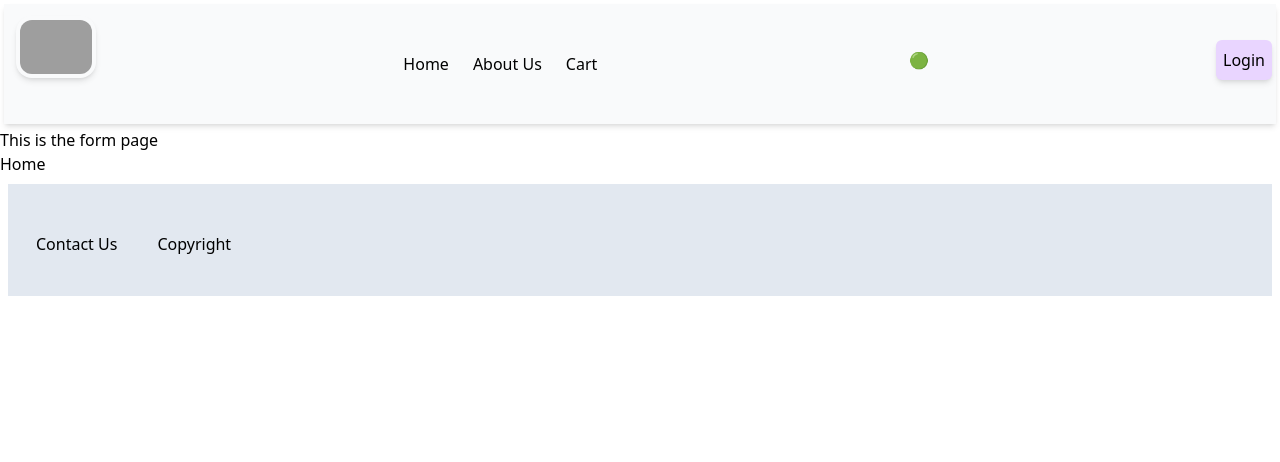
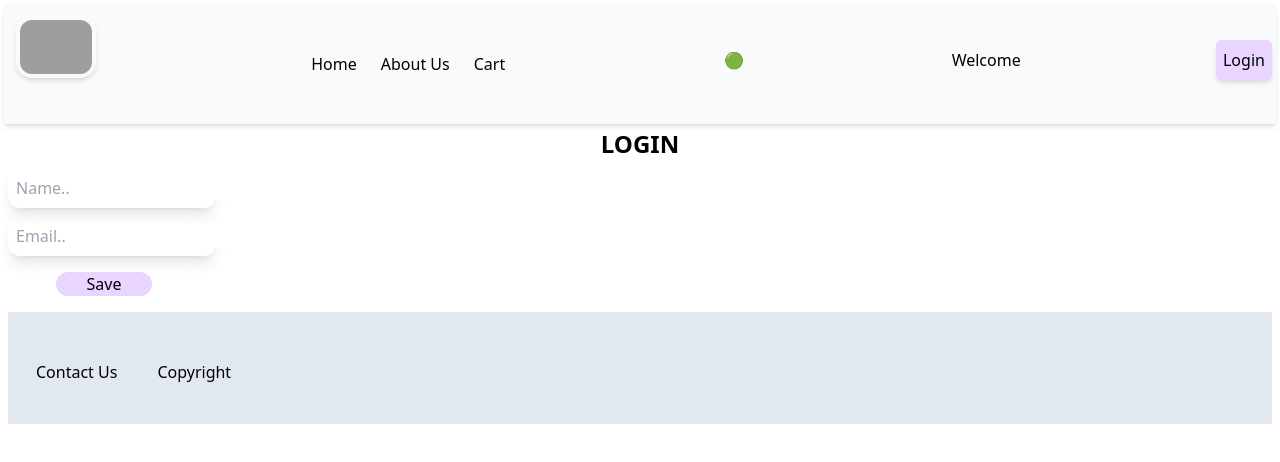
Before and after one commit to paritosh-18/React-Project, a React (Vite) app: page /login in a window 1280 px wide. Shown: the top 462 px of the page. Built offline with nearby package versions, Linux system fonts and the light colour scheme; grey boxes are pictures that could not be loaded.

Commit message:
added dummy login page using context

```diff
--- a/src/App.js
+++ b/src/App.js
@@ -9,19 +9,27 @@ import Error from "./components/Error";
 import RestaurantMenu from "./components/RestaurantMenu";
 import LoginForm from "./components/LoginForm";
 import Profile from "./components/Profile";
-import { lazy, Suspense } from "react";
+import { lazy, Suspense, useContext, useState } from "react";
+import UserContext from "./utils/UserContext";
 
 // to lazy load or to make a component load on demand, we use lazy() method of react library.
 const About = lazy(() => import("./components/About"));
-console.log(About);
+// console.log(About);
 
-const PageContainer = () => (
-  <>
-    <HeaderContainer />
-    <Outlet />
-    <FooterContainer />
-  </>
-);
+const PageContainer = () => {
+  const [user, setUser] = useState({
+    name: "",
+    email: "",
+  });
+
+  return (
+    <UserContext.Provider value={{ user, setUser }}>
+      <HeaderContainer />
+      <Outlet />
+      <FooterContainer />
+    </UserContext.Provider>
+  );
+};
 
 const appRouter = createBrowserRouter([
   {
--- a/src/components/HeaderContainer.js
+++ b/src/components/HeaderContainer.js
@@ -1,11 +1,16 @@
-import { useState } from "react";
+import { useContext, useState } from "react";
 import { IMG_LOGO_URL } from "../config";
 import { Link } from "react-router-dom";
 import useOnline from "../utils/useOnline";
+import UserContext from "../utils/UserContext";
 
 const HeaderContainer = () => {
   const [loggedIn, setLoggedIn] = useState(false);
   const isOnline = useOnline();
+  const { user, setUser } = useContext(UserContext);
+  const st = "mx-2 p-1 hover:bg-slate-200 rounded-xl";
+  const btn_st =
+    "rounded-md bg-purple-200 h-10 w-14 my-8 shadow-md hover:bg-purple-300";
   return (
     <div className="flex justify-between m-1 p-1 bg-gray-50 shadow-md">
       <Link to={"/"}>
@@ -16,29 +21,34 @@ const HeaderContainer = () => {
         />
       </Link>
       <ul className="flex my-8 mx-1 p-2">
-        <li className="mx-2 p-1 hover:bg-slate-200 rounded-xl" key="home">
+        <li className={st} key="home">
           <Link to={"/"}>Home</Link>
         </li>
-        <li className="mx-2 p-1 hover:bg-slate-200 rounded-xl" key="AboutUs">
+        <li className={st} key="AboutUs">
           <Link to={"/about"}>About Us</Link>
         </li>
-        <li className="mx-2 p-1 hover:bg-slate-200 rounded-xl" key="Cart">
+        <li className={st} key="Cart">
           Cart
         </li>
       </ul>
       <div className="flex my-8 mx-1 p-2">{isOnline ? "🟢" : "🔴"}</div>
+      <h1 className="flex my-8 mx-1 p-2">Welcome {user.name}</h1>
       {loggedIn ? (
         <button
-          className="rounded-md bg-purple-200 h-10 w-14 my-8 shadow-md hover:bg-purple-300"
+          className={btn_st}
           onClick={() => {
             setLoggedIn(false);
+            setUser({
+              name: "",
+              email: "",
+            });
           }}
         >
           Logout
         </button>
       ) : (
         <button
-          className="rounded-md bg-purple-200 h-10 w-14 my-8 shadow-md hover:bg-purple-300"
+          className={btn_st}
           onClick={() => {
             setLoggedIn(true);
           }}
--- a/src/components/LoginForm.js
+++ b/src/components/LoginForm.js
@@ -1,12 +1,49 @@
+import { useContext, useEffect, useState } from "react";
 import { Link } from "react-router-dom";
+import UserContext from "../utils/UserContext";
 
 const LoginForm = () => {
+  const { user, setUser } = useContext(UserContext);
+  const [searchText, setSearchText] = useState("");
+  const [searchEmail, setSearchEmail] = useState("");
+  const inputSt = "m-2 p-2 rounded-xl shadow-lg w-52";
   return (
     <div>
-      <h1>This is the form page</h1>
-      <button>
-        <Link to={"/"}>Home</Link>
-      </button>
+      <h1 className="font-bold text-center text-2xl">LOGIN</h1>
+      {/* <h1>{console.log(user.name)}</h1> */}
+      <div>
+        <div className={inputSt}>
+          <input
+            type="text"
+            value={searchText}
+            placeholder="Name.."
+            onChange={(e) => {
+              setSearchText(e.target.value);
+            }}
+          />
+        </div>
+        <div className={inputSt}>
+          <input
+            type="text"
+            value={searchEmail}
+            placeholder="Email.."
+            onChange={(e) => {
+              setSearchEmail(e.target.value);
+            }}
+          />
+        </div>
+        <button
+          className=" bg-purple-200 hover:bg-purple-300 w-24 rounded-3xl mx-14 my-2"
+          onClick={() => {
+            setUser({
+              name: searchText,
+              email: searchEmail,
+            });
+          }}
+        >
+          <Link to={"/"}>Save</Link>
+        </button>
+      </div>
     </div>
   );
 };
--- /dev/null
+++ b/src/utils/UserContext.js
@@ -0,0 +1,10 @@
+import { createContext } from "react";
+
+const UserContext = createContext({
+  user: {
+    name: "",
+    email: "",
+  },
+});
+
+export default UserContext;
```
